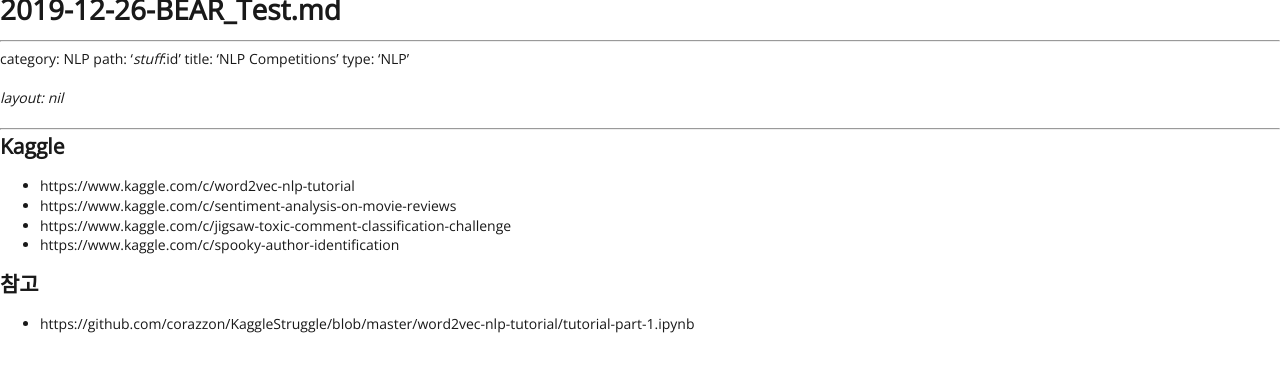
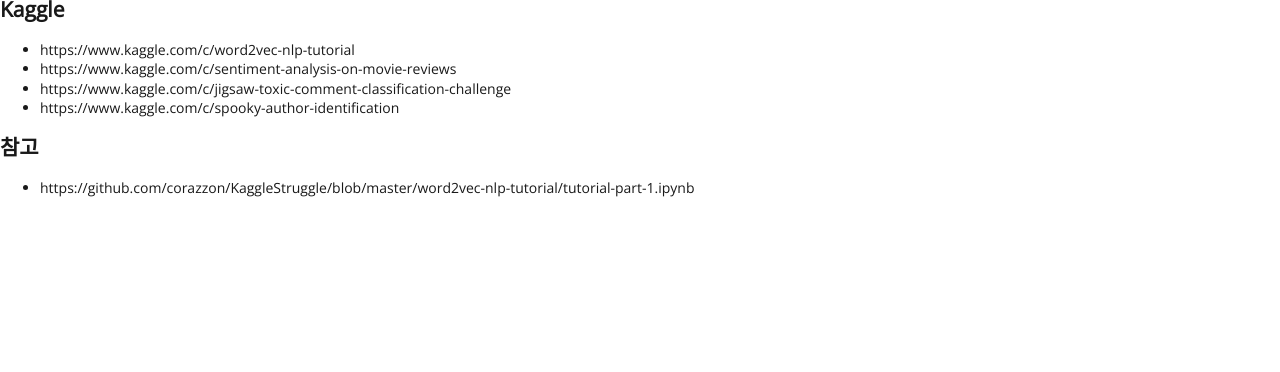
Before and after one commit to hansung-dev/hansung-dev.github.io, a Jekyll site: the page built from _posts/2019-12-26-BEAR_Test.md, in a window 1280 px wide. Shown: the top 372 px of the page. Built offline with Jekyll 4.4.1, drawn with Linux system fonts in a browser that asks for light colours; our own code applies the rules of GitHub Pages for plain Markdown files.

Commit message:
Update 2019-12-26-BEAR_Test.md

```diff
--- a/_posts/2019-12-26-BEAR_Test.md
+++ b/_posts/2019-12-26-BEAR_Test.md
@@ -1,12 +1,11 @@
-# 2019-12-26-BEAR_Test.md
-- - - -
+---
 category: NLP
 path: ‘_stuff_:id’
 title: ‘NLP Competitions’
 type: ‘NLP’
 
 _layout: nil_
-- - - -
+---
 
 
 ## Kaggle
```
